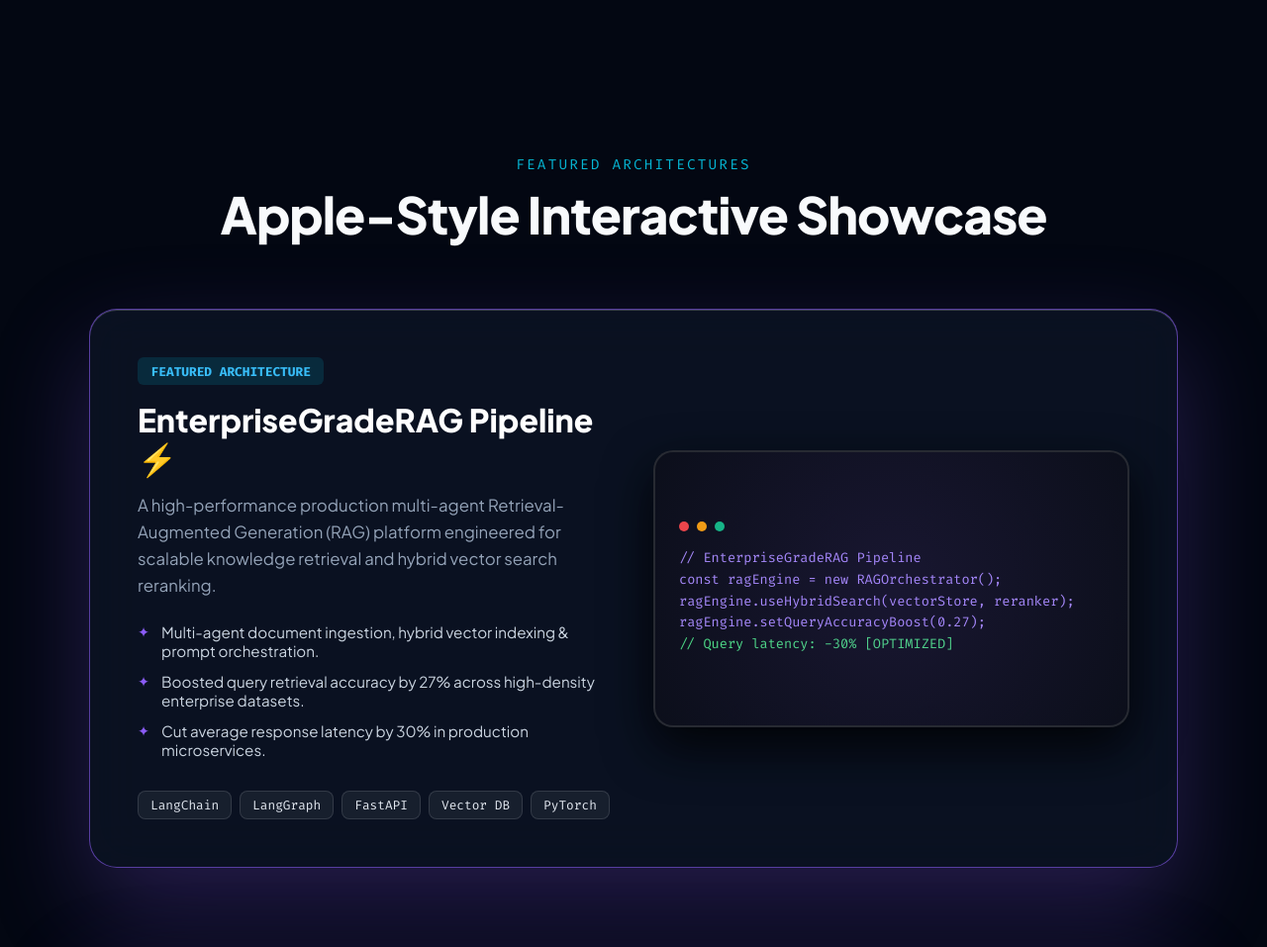
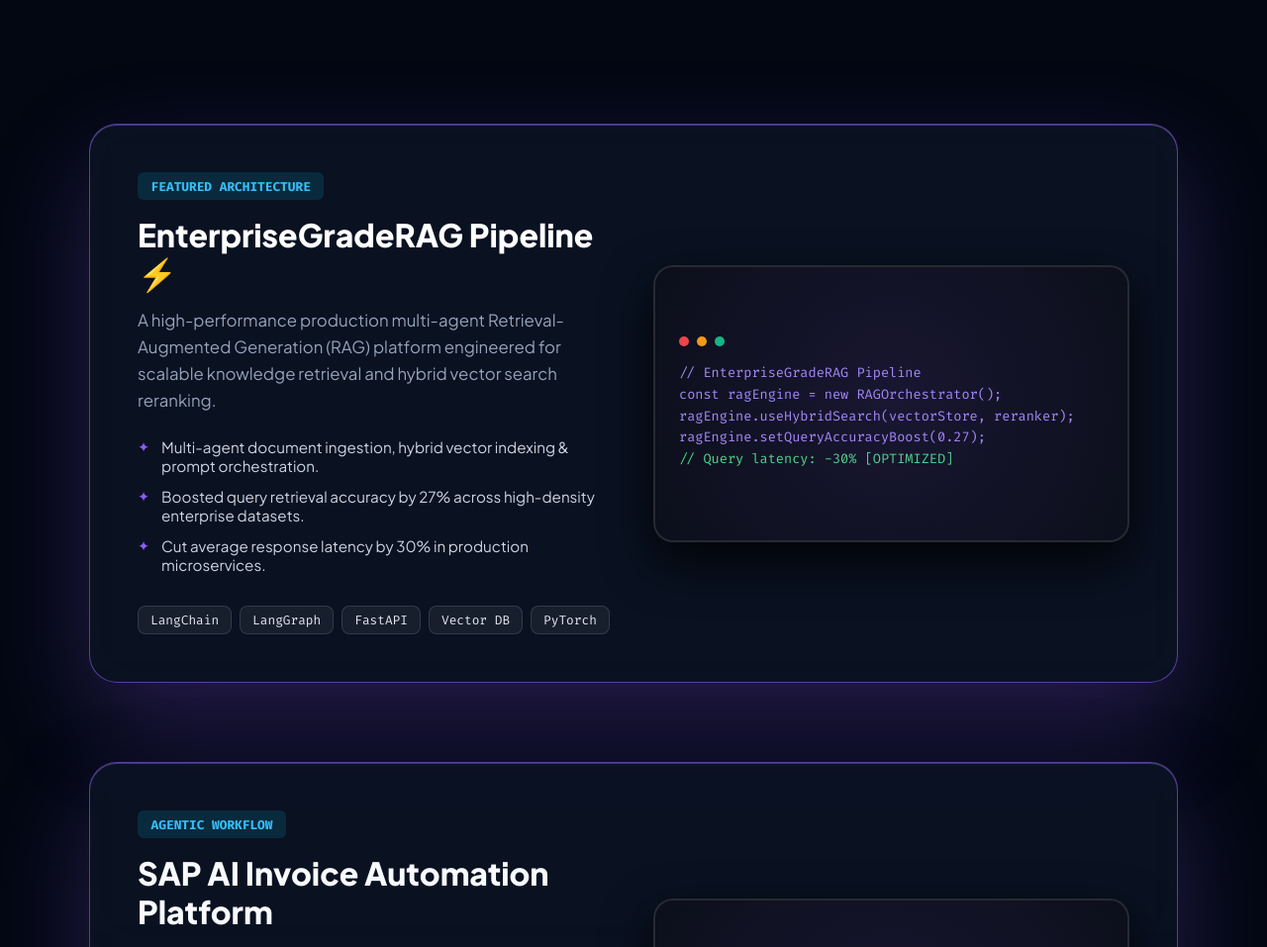
Before and after one commit to pranav-4432/pranav-4432, a plain HTML site: page index.html in a window 1280 px wide. Shown: the part 1002-1959 px from the top of the page at 99% size. Drawn offline with Linux system fonts and the light colour scheme; animation ran at ten frames a second.

Commit message:
Remove Apple-Style Interactive Showcase header text

```diff
--- a/index.html
+++ b/index.html
@@ -234,7 +234,7 @@
     .apple-scroll-container {
       position: relative;
       width: 100%;
-      padding: 4rem 1.5rem;
+      padding: 2rem 1.5rem;
     }
 
     .section-header {
@@ -629,12 +629,8 @@
       </div>
     </section>
 
-    <!-- Apple iPad Style Smooth Scroll Section -->
+    <!-- Smooth Scroll Section -->
     <section class="apple-scroll-container" id="projects">
-      <div class="section-header">
-        <span class="section-tag">Featured Architectures</span>
-        <h2 class="section-title">Apple-Style Interactive Showcase</h2>
-      </div>
 
       <div class="ipad-stage">
 
@@ -816,7 +812,7 @@
 
   </div>
 
-  <!-- Real-Time Particle Galaxy & Apple Scroll JS Engine -->
+  <!-- Real-Time Particle Galaxy JS Engine -->
   <script>
     // -------------------------------------------------------------
     // 1. REAL-TIME 3D PARTICLE GALAXY CANVAS ENGINE
@@ -922,7 +918,7 @@
     animateGalaxy();
 
     // -------------------------------------------------------------
-    // 2. APPLE IPAD STYLE SMOOTH SCROLL CARD ENGINE
+    // 2. SMOOTH SCROLL CARD ENGINE
     // -------------------------------------------------------------
     const ipadCards = document.querySelectorAll('.ipad-card');
 
```
Also changed, not shown: portfolio/index.html (+4 -8 lines).
